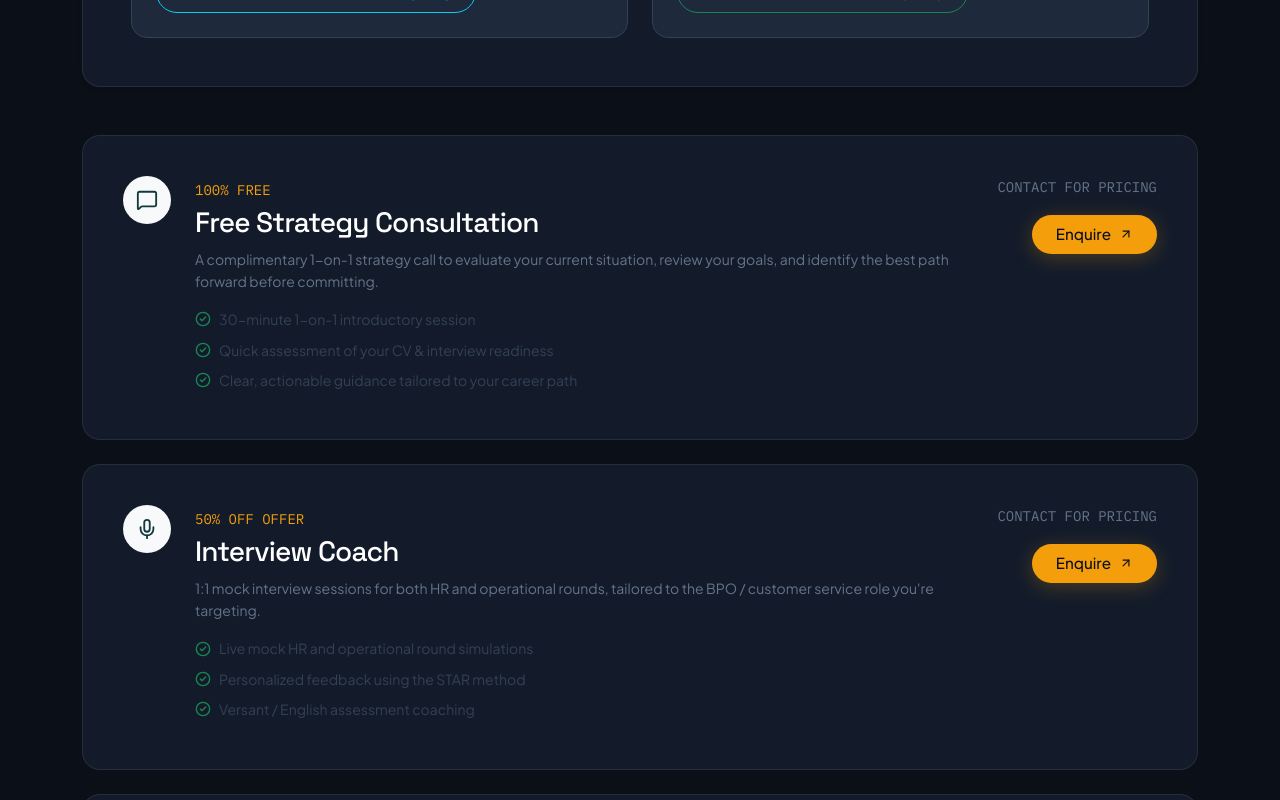
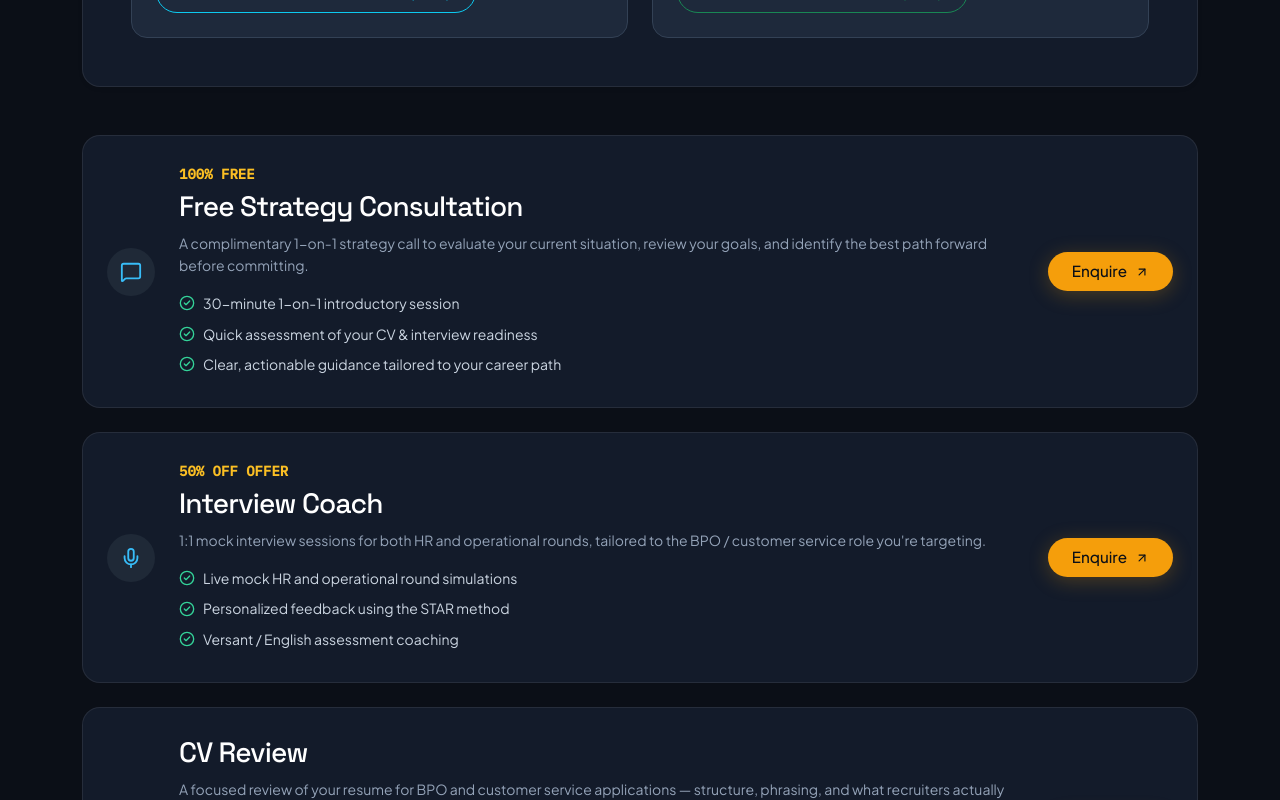
Before and after one commit to Ahmedzakaria001/Content-creator-website, a React (Vite) app: page /services in a window 1280 px wide. Shown: the part 1300-2100 px from the top of the page. Built offline with nearby package versions, Linux system fonts and the light colour scheme.

Commit message:
Fix text contrast and update card layout

```diff
--- a/src/pages/Services.jsx
+++ b/src/pages/Services.jsx
@@ -202,43 +202,55 @@ export default function Services() {
           </div>
         </div>
 
-        {/* باقي كروت الخدمات */}
+        {/* 📌 باقي كروت الخدمات (تم تعديل الألوان لتوائم الخلفية الداكنة) */}
         <div className="row g-4">
           {SERVICES_DATA.map((s) => (
             <div key={s.title} className="col-12">
-              <div className="card rounded-4 p-4 border bg-white border-secondary-subtle">
-                <div className="card-body">
-                  <div className="row g-4 align-items-start">
+              <div
+                className="card rounded-4 p-4 border border-secondary-subtle"
+                style={{ backgroundColor: "#111827" }}
+              >
+                <div className="card-body p-0">
+                  <div className="row g-4 align-items-center">
                     <div className="col-auto">
                       <div
-                        className="rounded-circle d-flex align-items-center justify-content-center bg-light"
-                        style={{ width: "48px", height: "48px", color: "#123A3E" }}
+                        className="rounded-circle d-flex align-items-center justify-content-center"
+                        style={{ width: "48px", height: "48px", backgroundColor: "#1f2937", color: "#38bdf8" }}
                       >
                         <s.icon size={22} />
                       </div>
                     </div>
 
                     <div className="col">
-                      {s.tag && <span className="font-mono text-uppercase text-teal small" style={{ color: "#123A3E" }}>{s.tag}</span>}
-                      <h3 className="font-serif fs-3 fw-medium mt-1 mb-2" style={{ color: "#1e293b" }}>{s.title}</h3>
-                      <p className="small mb-3" style={{ color: "#64748b" }}>{s.desc}</p>
+                      {s.tag && (
+                        <span className="font-mono text-uppercase small fw-semibold" style={{ color: "#fbbf24" }}>
+                          {s.tag}
+                        </span>
+                      )}
+                      <h3 className="font-serif fs-3 fw-medium mt-1 mb-2" style={{ color: "#f8fafc" }}>
+                        {s.title}
+                      </h3>
+
+                      {/* نص الوصف الداكن تم تحويله إلى فاتح وواضح */}
+                      <p className="small mb-3" style={{ color: "#94a3b8" }}>
+                        {s.desc}
+                      </p>
+
                       <ul className="list-unstyled mb-0">
                         {s.points.map((p) => (
                           <li key={p} className="d-flex align-items-center gap-2 small mb-2">
-                            <CheckCircle2 size={16} className="text-success" />
-                            <span style={{ color: "#334155" }}>{p}</span>
+                            <CheckCircle2 size={16} style={{ color: "#34d399" }} />
+                            <span style={{ color: "#cbd5e1" }}>{p}</span>
                           </li>
                         ))}
                       </ul>
                     </div>
 
-                    <div className="col-12 col-md-auto text-md-end d-flex flex-md-column justify-content-between align-items-center align-items-md-end gap-3 h-100">
-                      <span className="font-mono text-uppercase small" style={{ color: "#64748b" }}>
-                        Contact for pricing
-                      </span>
+                    {/* زر Enquire محاذٍ وموسط بالكامل */}
+                    <div className="col-12 col-md-auto text-center d-flex align-items-center justify-content-center">
                       <button
                         onClick={() => navigate("/contact")}
-                        className="btn btn-custom-primary rounded-pill px-4 py-2 small fw-medium d-inline-flex align-items-center gap-2"
+                        className="btn btn-custom-primary rounded-pill px-4 py-2 small fw-medium d-inline-flex align-items-center justify-content-center gap-2"
                       >
                         Enquire <ArrowUpRight size={14} />
                       </button>
```
